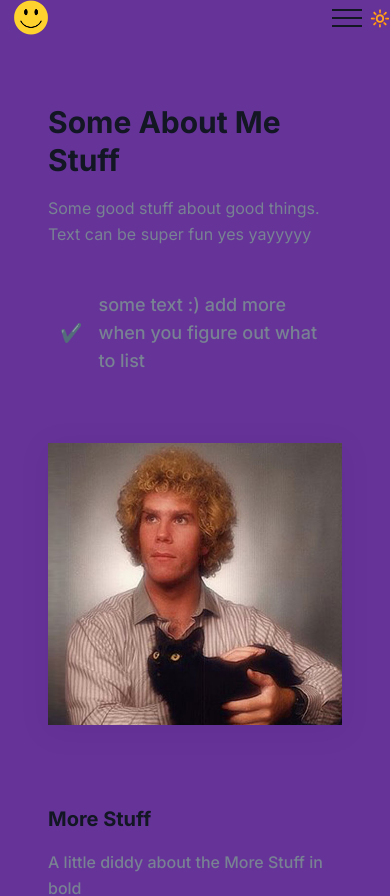
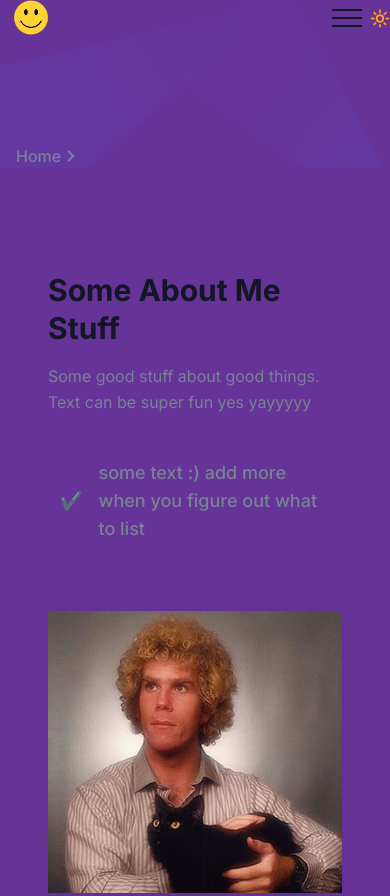
Before and after one commit to courtneyfarzam/CMWS, a Next.js app: page /about in a window 390 px wide. Shown: the top 896 px of the page. Built offline with nearby package versions, Linux system fonts and the light colour scheme.

Commit message:
worked on breadcrumb

```diff
--- a/app/about/page.tsx
+++ b/app/about/page.tsx
@@ -1,4 +1,5 @@
 import AboutSection from '@/components/About/index';
+import Breadcrumb from '@/components/Common/Breadcrumb';
 
 import { Metadata } from 'next';
 
@@ -12,6 +13,7 @@ const about = () => {
     return (
         <>
 
+        <Breadcrumb />
         <AboutSection />
 
         </>
--- /dev/null
+++ b/components/Common/Breadcrumb.tsx
@@ -0,0 +1,129 @@
+import Link from 'next/link';
+
+const Breadcrumb = ({
+    pageName,
+    description,
+}: {
+    pageName: string;
+    description: string;
+}) => {
+    return (
+			<>
+				<section className='relative z-10 overflow-hidden pt-28 lg:pt-[150px]'>
+					<div className='container'>
+						<div className='-mx-4 flex flex-wrap items-center'>
+							<div className='w-full px-4 md:w-8/12 lg:w-7/12'>
+								<div className='mb-8 max-w-[570px] md:mb-0 lg:mb-12'>
+									<h1 className='mb-5 text-2xl font-bold text-black sm:text-3xl'>
+										{pageName}
+									</h1>
+									<p className='text-base font-medium leading-relaxed text-body-color'>
+										{description}
+									</p>
+								</div>
+							</div>
+
+							<div className='w-full px-4 md:w-4/12 lg:w-5/12'>
+								<div className='text-end'>
+									<ul className='flex items-center md:justify-end '>
+										{pageName}
+										<li className='flex items-center'>
+											<Link
+												href='/'
+												className='pr-1 text-base font-medium text-body-color hover:text-primary'
+											>
+												Home
+											</Link>
+
+											<span className='mr-3 block h-2 w-2 rotate-45 border-r-2 border-t-2 border-body-color' />
+										</li>
+										<li className='text-base font-medium text-primary'>
+											{pageName}
+										</li>
+									</ul>
+								</div>
+							</div>
+						</div>
+					</div>
+
+                    {/* Fun SVG I found online to use for the breadcrumb */}
+					<div>
+						<span className='absolute left-0 top-0 z-[-1]'>
+							<svg
+								width='287'
+								height='254'
+								viewBox='0 0 287 254'
+								fill='none'
+								xmlns='http://www.w3.org/2000/svg'
+							>
+								<path
+									opacity='0.1'
+									d='M286.5 0.5L-14.5 254.5V69.5L286.5 0.5Z'
+									fill='url(#paint0_linear_111:578)'
+								/>
+								<defs>
+									<linearGradient
+										id='paint0_linear_111:578'
+										x1='-40.5'
+										y1='117'
+										x2='301.926'
+										y2='-97.1485'
+										gradientUnits='userSpaceOnUse'
+									>
+										<stop stopColor='#4A6CF7' />
+										<stop offset='1' stopColor='#4A6CF7' stopOpacity='0' />
+									</linearGradient>
+								</defs>
+							</svg>
+						</span>
+						<span className='absolute right-0 top-0 z-[-1]'>
+							<svg
+								width='628'
+								height='258'
+								viewBox='0 0 628 258'
+								fill='none'
+								xmlns='http://www.w3.org/2000/svg'
+							>
+								<path
+									opacity='0.1'
+									d='M669.125 257.002L345.875 31.9983L524.571 -15.8832L669.125 257.002Z'
+									fill='url(#paint0_linear_0:1)'
+								/>
+								<path
+									opacity='0.1'
+									d='M0.0716344 182.78L101.988 -15.0769L142.154 81.4093L0.0716344 182.78Z'
+									fill='url(#paint1_linear_0:1)'
+								/>
+								<defs>
+									<linearGradient
+										id='paint0_linear_0:1'
+										x1='644'
+										y1='221'
+										x2='429.946'
+										y2='37.0429'
+										gradientUnits='userSpaceOnUse'
+									>
+										<stop stopColor='#4A6CF7' />
+										<stop offset='1' stopColor='#4A6CF7' stopOpacity='0' />
+									</linearGradient>
+									<linearGradient
+										id='paint1_linear_0:1'
+										x1='18.3648'
+										y1='166.016'
+										x2='105.377'
+										y2='32.3398'
+										gradientUnits='userSpaceOnUse'
+									>
+										<stop stopColor='#4A6CF7' />
+										<stop offset='1' stopColor='#4A6CF7' stopOpacity='0' />
+									</linearGradient>
+								</defs>
+							</svg>
+						</span>
+					</div>
+				</section>
+			</>
+		);
+}
+
+export default Breadcrumb;
--- a/components/Resources/index.tsx
+++ b/components/Resources/index.tsx
@@ -25,17 +25,15 @@ const Resources = () => {
 					</div>
 
 					<div className='flex flex-wrap'>
-						<div className='w-full max-w-[570px] lg:mb-0 lg:w-1/2'>
+						<div className='w-full lg:mb-0'>
 							<div className='mx-[-12] flex flex-wrap'>
-								<div className='w-full px-3 sm:w-1/2 lg:w-full xl:w-1/2'>
+								<div className='w-1/2 px-3'>
 									<List text='some text :) add more when you figure out what to list' />
 								</div>
-							</div>
-						</div>
 
-						<div className='w-full px-4 lg:w-1/2'>
-							<div className='relative mx-auto aspect-[25/24] max-w-[500px] lg:mr-0'>
-								<List text='some text :) add more when you figure out what to list' />
+                                <div className='w-1/2 px-3'>
+                                    <List text='some text :) add more when you figure out what to list' />
+                                </div>
 							</div>
 						</div>
 					</div>
```
